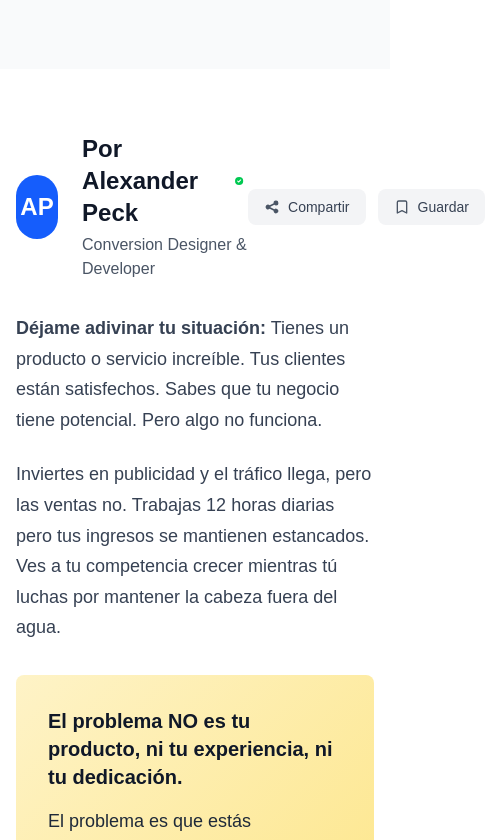
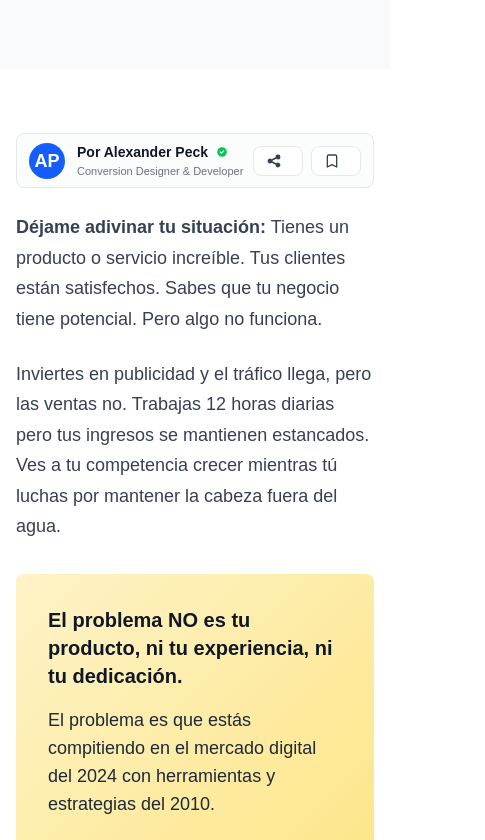
Before and after one commit to Jabar42/tp3project, a Next.js app: page / in a window 390 px wide. Shown: the part 1580-2420 px from the top of the page, 485 px wide, since content can reach past the window. Built offline with nearby package versions, Linux system fonts and the light colour scheme.

Commit message:
Refactor ContadorRoi component to improve ROI calculations and update UI text for clarity. Add share and save functionality to TheRealProblem component with local storage support. Update layout.tsx to suppress hydration warnings.

```diff
--- a/src/app/layout.tsx
+++ b/src/app/layout.tsx
@@ -25,6 +25,7 @@ export default function RootLayout({
   return (
     <html lang="en" suppressHydrationWarning>
       <body
+        suppressHydrationWarning
         className={`${geistSans.variable} ${geistMono.variable} antialiased`}
       >
         {children}
--- a/src/components/TheRealProblem.tsx
+++ b/src/components/TheRealProblem.tsx
@@ -1,39 +1,89 @@
+"use client";
+
+import { useEffect, useState } from "react";
+
 export default function TheRealProblem() {
+    const [saved, setSaved] = useState<boolean>(false);
+    const [actionMsg, setActionMsg] = useState<string>("");
+
+    useEffect(() => {
+        try {
+            const stored = localStorage.getItem("theRealProblem:saved");
+            if (stored === "1") setSaved(true);
+        } catch {}
+    }, []);
+
+    const handleShare = async () => {
+        try {
+            const url = window.location.href;
+            const shareData = {
+                title: document.title || "Contenido",
+                text: "Échale un vistazo a este contenido",
+                url,
+            };
+            if (navigator.share) {
+                await navigator.share(shareData as ShareData);
+                setActionMsg("Compartido");
+            } else if (navigator.clipboard?.writeText) {
+                await navigator.clipboard.writeText(url);
+                setActionMsg("Enlace copiado");
+            } else {
+                setActionMsg("No se pudo compartir");
+            }
+        } catch {
+            setActionMsg("No se pudo compartir");
+        } finally {
+            setTimeout(() => setActionMsg(""), 2000);
+        }
+    };
+
+    const handleSave = () => {
+        const next = !saved;
+        setSaved(next);
+        try {
+            localStorage.setItem("theRealProblem:saved", next ? "1" : "0");
+        } catch {}
+        setActionMsg(next ? "Guardado" : "Eliminado de guardados");
+        setTimeout(() => setActionMsg(""), 1500);
+    };
+
     return (
         <section className="py-16 bg-white">
             <div className="container mx-auto px-4">
                 <div className="max-w-4xl mx-auto">
-            <div className="flex items-center justify-between mb-8">
-                <div className="flex items-center">
-                    <div className="w-16 h-16 bg-blue-600 rounded-full flex items-center justify-center text-white font-bold text-2xl mr-6">
+            <div className="flex items-center justify-between gap-2 md:gap-4 mb-6 rounded-lg border border-gray-200 bg-gray-50/60 px-3 py-2 md:px-4 md:py-3">
+                <div className="flex items-center min-w-0">
+                    <div className="w-9 h-9 md:w-12 md:h-12 bg-blue-600 rounded-full flex items-center justify-center text-white font-bold text-lg md:text-xl mr-3 md:mr-4">
                         AP
                     </div>
-                    <div>
-                        <div className="flex items-center space-x-2 mb-1">
-                            <h2 className="text-2xl font-bold text-gray-900">Por Alexander Peck</h2>
-                            <svg className="w-4 h-4 text-green-500 mr-1" fill="currentColor" viewBox="0 0 20 20">
+                    <div className="min-w-0">
+                        <div className="flex items-center space-x-2 mb-0.5">
+                            <h2 className="truncate text-sm md:text-lg font-bold text-gray-900">Por Alexander Peck</h2>
+                            <svg className="w-3 h-3 md:w-4 md:h-4 text-green-500" fill="currentColor" viewBox="0 0 20 20">
                                 <path fillRule="evenodd" d="M10 18a8 8 0 100-16 8 8 0 000 16zm3.707-9.293a1 1 0 00-1.414-1.414L9 10.586 7.707 9.293a1 1 0 00-1.414 1.414l2 2a1 1 0 001.414 0l4-4z" clipRule="evenodd"/>
                             </svg>
                         </div>
-                        <p className="text-gray-600">Conversion Designer & Developer</p>
+                        <p className="text-[11px] md:text-sm text-gray-500 leading-snug">Conversion Designer & Developer</p>
                     </div>
                 </div>
 
-
-                <div className="flex items-center space-x-3">
-                    <button className="flex items-center space-x-2 bg-gray-100 hover:bg-gray-200 px-4 py-2 rounded-lg transition-colors">
-                        <svg className="w-4 h-4 text-gray-600" fill="currentColor" viewBox="0 0 20 20">
+                <div className="flex items-center space-x-2 md:space-x-3 shrink-0">
+                    <button onClick={handleShare} aria-label="Compartir" title="Compartir" className="flex items-center space-x-2 bg-white border border-gray-200 hover:bg-gray-100 px-3 py-1.5 md:px-4 md:py-2 rounded-lg transition-colors">
+                        <svg className="w-4 h-4 text-gray-700" fill="currentColor" viewBox="0 0 20 20">
                             <path d="M15 8a3 3 0 10-2.977-2.63l-4.94 2.47a3 3 0 100 4.319l4.94 2.47a3 3 0 10.895-1.789l-4.94-2.47a3.027 3.027 0 000-.74l4.94-2.47C13.456 7.68 14.19 8 15 8z"/>
                         </svg>
-                        <span className="text-sm font-medium text-gray-700">Compartir</span>
+                        <span className="text-xs md:text-sm font-medium text-gray-700 hidden sm:inline">Compartir</span>
                     </button>
 
-                    <button className="flex items-center space-x-2 bg-gray-100 hover:bg-gray-200 px-4 py-2 rounded-lg transition-colors">
-                        <svg className="w-4 h-4 text-gray-600" fill="none" stroke="currentColor" viewBox="0 0 24 24">
+                    <button onClick={handleSave} aria-label="Guardar" title="Guardar" className="flex items-center space-x-2 bg-white border border-gray-200 hover:bg-gray-100 px-3 py-1.5 md:px-4 md:py-2 rounded-lg transition-colors">
+                        <svg className="w-4 h-4 text-gray-700" fill={saved ? "currentColor" : "none"} stroke="currentColor" viewBox="0 0 24 24">
                             <path strokeLinecap="round" strokeLinejoin="round" strokeWidth="2" d="M5 5a2 2 0 012-2h10a2 2 0 012 2v16l-7-3.5L5 21V5z"/>
                         </svg>
-                        <span className="text-sm font-medium text-gray-700">Guardar</span>
+                        <span className="text-xs md:text-sm font-medium text-gray-700 hidden sm:inline">{saved ? "Guardado" : "Guardar"}</span>
                     </button>
+                    {actionMsg ? (
+                        <span className="hidden md:inline-block text-sm text-gray-600 ml-1">{actionMsg}</span>
+                    ) : null}
                 </div>
             </div>
 
```
Also changed, not shown: src/components/ContadorRoi.tsx (+18 -12 lines).
